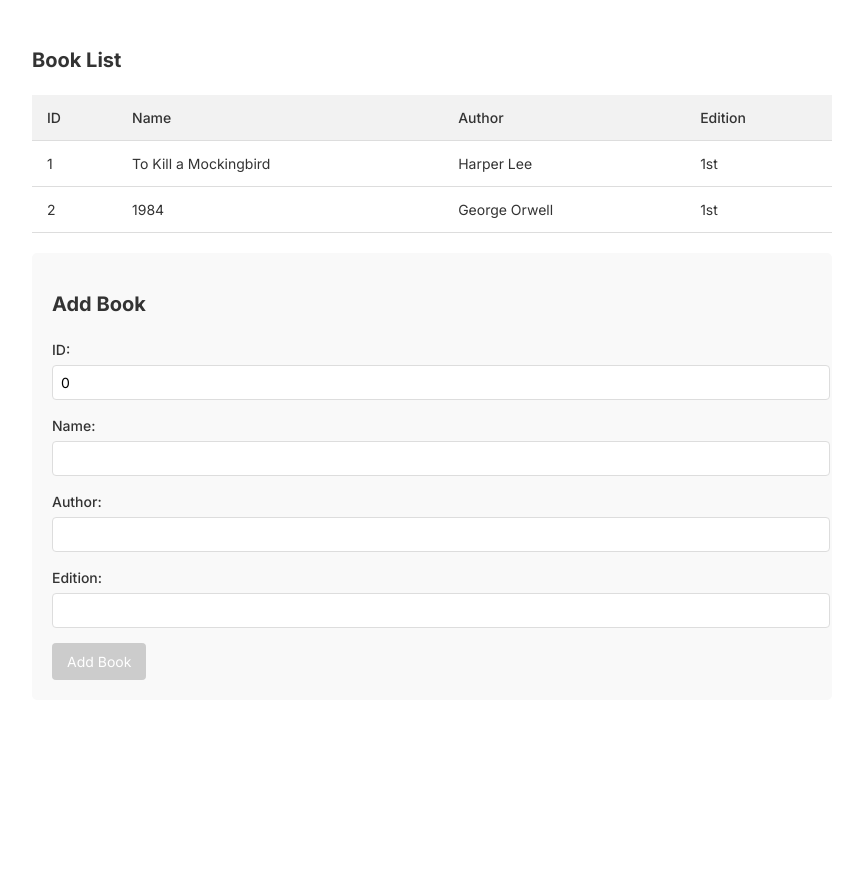
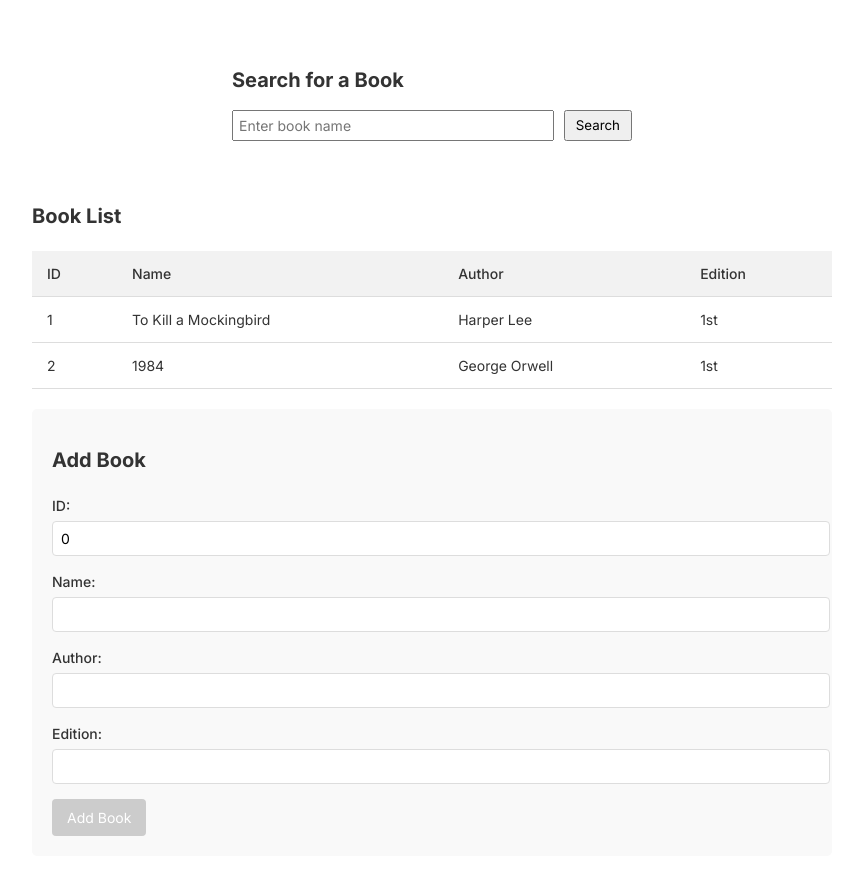
Before and after one commit to chankarunaratne/library-app-new, an Angular app: page / in a window 1280 px wide. Shown: the top 874 px of the page, without its empty margins (208-1071 px from the left). Before the commit the page ends 800 px from the top, so only its background shows below. Built offline with nearby package versions, Linux system fonts and the light colour scheme.

Commit message:
added search

```diff
--- a/src/app/app.component.css
+++ b/src/app/app.component.css
@@ -4,8 +4,13 @@
   padding: 20px;
 }
 
+app-search-book,
 app-book-list,
 app-add-book {
   display: block;
   margin-bottom: 20px;
 }
+
+app-add-book {
+  margin-bottom: 0;
+}
--- a/src/app/app.component.html
+++ b/src/app/app.component.html
@@ -1,4 +1,5 @@
 <div class="app-container">
+  <app-search-book></app-search-book>
   <app-book-list></app-book-list>
   <app-add-book></app-add-book>
 </div>
--- /dev/null
+++ b/src/app/search-book/search-book.component.css
@@ -0,0 +1,24 @@
+.search-container {
+  max-width: 400px;
+  margin: 0 auto;
+  padding: 20px;
+}
+
+.search-input {
+  display: flex;
+  margin-bottom: 20px;
+}
+
+input {
+  flex-grow: 1;
+  padding: 5px;
+  margin-right: 10px;
+}
+
+button {
+  padding: 5px 10px;
+}
+
+.error-message {
+  color: red;
+}
--- /dev/null
+++ b/src/app/search-book/search-book.component.html
@@ -0,0 +1,21 @@
+<div class="search-container">
+  <h2>Search for a Book</h2>
+  <div class="search-input">
+    <input
+      type="text"
+      [(ngModel)]="searchQuery"
+      placeholder="Enter book name"
+    />
+    <button (click)="searchBook()">Search</button>
+  </div>
+
+  <div class="search-result" *ngIf="searchPerformed">
+    <div *ngIf="foundBook">
+      <h3>Found book:</h3>
+      <p>Name: {{ foundBook.name }}</p>
+      <p>Author: {{ foundBook.author }}</p>
+      <p>Edition: {{ foundBook.edition }}</p>
+    </div>
+    <p *ngIf="!foundBook" class="error-message">We couldn't find that book</p>
+  </div>
+</div>
--- /dev/null
+++ b/src/app/search-book/search-book.component.ts
@@ -0,0 +1,29 @@
+import { Component } from '@angular/core';
+import { FormsModule } from '@angular/forms';
+import { CommonModule } from '@angular/common';
+import { BookService } from '../services/book.service';
+import { Book } from '../book-list/book-list.component';
+
+@Component({
+  selector: 'app-search-book',
+  standalone: true,
+  imports: [FormsModule, CommonModule],
+  templateUrl: './search-book.component.html',
+  styleUrls: ['./search-book.component.css'],
+})
+export class SearchBookComponent {
+  searchQuery: string = '';
+  foundBook: Book | null = null;
+  searchPerformed: boolean = false;
+
+  constructor(private bookService: BookService) {}
+
+  searchBook() {
+    this.searchPerformed = true;
+    const books = this.bookService.getBooks();
+    this.foundBook =
+      books.find((book) =>
+        book.name.toLowerCase().includes(this.searchQuery.toLowerCase())
+      ) || null;
+  }
+}
```
Also changed, not shown: src/app/app.component.ts (+7 -1 lines), 1 other file (tests, documents, lock files or other folders).
